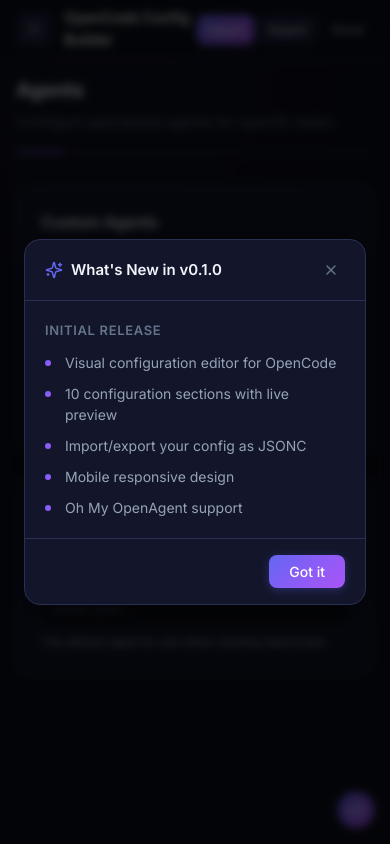
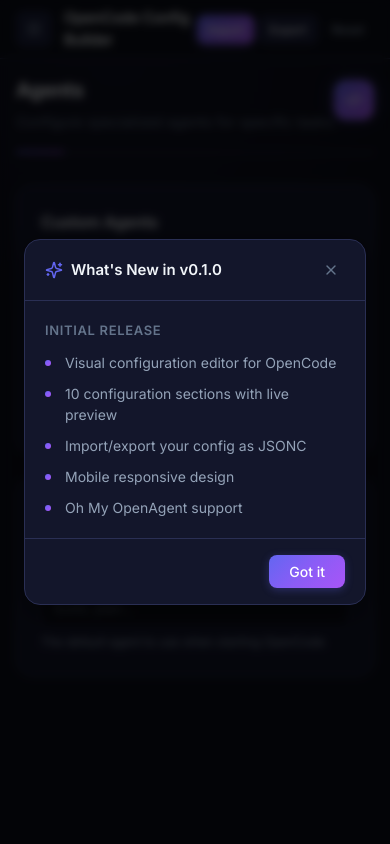
Before and after one commit to MikeCase/opencode-config-builder, a Next.js app: page /agents in a window 390 px wide. Built offline with nearby package versions, Linux system fonts and the light colour scheme.

Commit message:
Improve preview: desktop shows by default, button styled at top-right with glow

```diff
--- a/src/app/layout.tsx
+++ b/src/app/layout.tsx
@@ -19,6 +19,12 @@ export default function RootLayout({ children }: { children: React.ReactNode })
     script.defer = true
     script.dataset.cfBeacon = '{"token": "2984ef4785d24779ab3fe194236cce12"}'
     document.body.appendChild(script)
+  }, [])
+
+  useEffect(() => {
+    if (window.innerWidth >= 1024) {
+      setPreviewCollapsed(false)
+    }
   }, [])
 
   return (
--- a/src/styles/globals.css
+++ b/src/styles/globals.css
@@ -916,6 +916,34 @@ html, body {
   border-bottom: 1px solid var(--border-subtle);
 }
 
+.floating-preview-expand-btn {
+  display: flex;
+  position: fixed;
+  right: 16px;
+  top: 80px;
+  width: 40px;
+  height: 40px;
+  background: var(--accent-gradient);
+  border: 1px solid rgba(255, 255, 255, 0.1);
+  border-radius: var(--radius-lg);
+  color: white;
+  cursor: pointer;
+  align-items: center;
+  justify-content: center;
+  box-shadow: var(--shadow-md), 0 0 20px rgba(99, 102, 241, 0.3);
+  z-index: 140;
+  transition: all 0.2s ease;
+}
+
+.floating-preview-expand-btn:hover {
+  transform: scale(1.05);
+  box-shadow: var(--shadow-lg), 0 0 25px rgba(99, 102, 241, 0.4);
+}
+
+.floating-preview-expand-btn.hidden {
+  display: none;
+}
+
 .floating-preview-title {
   font-size: 11px;
   font-weight: 600;
@@ -1206,24 +1234,24 @@ html, body {
     display: flex;
     position: fixed;
     right: 16px;
-    bottom: 16px;
-    width: 36px;
-    height: 36px;
+    top: 80px;
+    width: 40px;
+    height: 40px;
     background: var(--accent-gradient);
-    border: none;
-    border-radius: 50%;
+    border: 1px solid rgba(255, 255, 255, 0.1);
+    border-radius: var(--radius-lg);
     color: white;
     cursor: pointer;
     align-items: center;
     justify-content: center;
-    box-shadow: var(--shadow-sm), 0 0 12px rgba(99, 102, 241, 0.25);
+    box-shadow: var(--shadow-md), 0 0 20px rgba(99, 102, 241, 0.3);
     z-index: 140;
-    transition: all 0.15s ease;
+    transition: all 0.2s ease;
   }
 
   .floating-preview-expand-btn:hover {
     transform: scale(1.05);
-    box-shadow: var(--shadow-md), 0 0 16px rgba(99, 102, 241, 0.35);
+    box-shadow: var(--shadow-lg), 0 0 25px rgba(99, 102, 241, 0.4);
   }
 
   .floating-preview-expand-btn.hidden {
```
